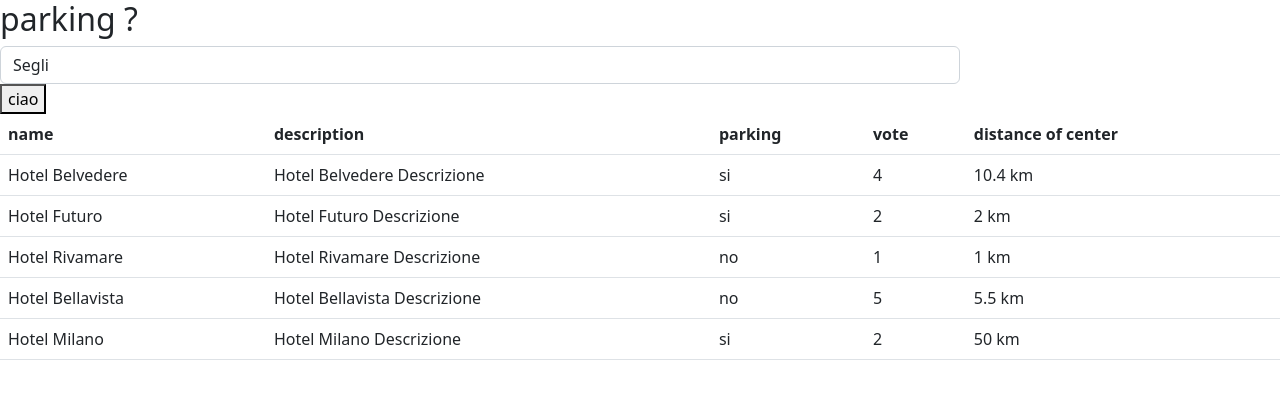
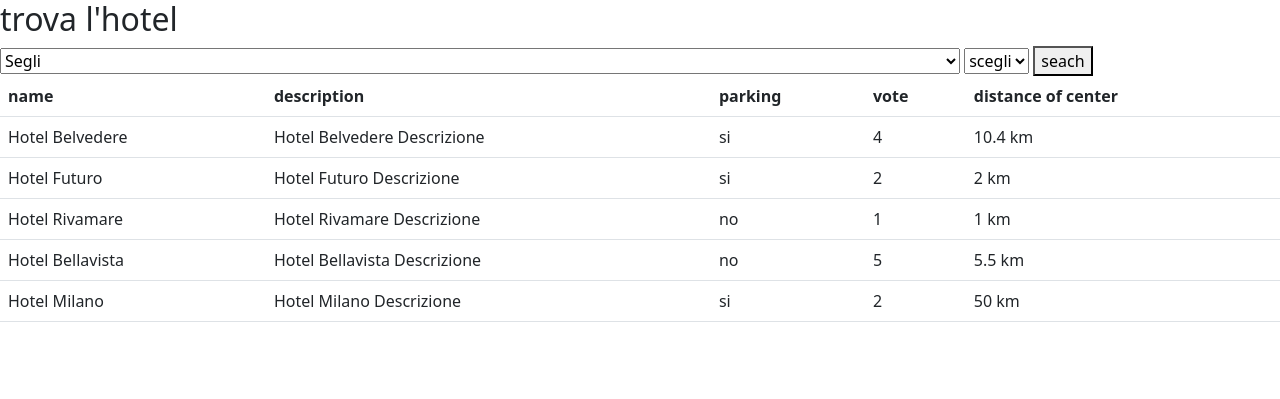
Before and after one commit to AlessioBonadonna/php-hotel, a PHP site: page / in a window 1280 px wide. Shown: the top 399 px of the page. Run offline with PHP 8.4, Linux system fonts and the light colour scheme.

Commit message:
|| secondo filtro non va

```diff
--- a/index.php
+++ b/index.php
@@ -42,16 +42,19 @@
 
     ];
 
-    if(isset($_GET['parking']) && !empty($_GET['parking'])){
-        //filtrare $ comics
-
-     //filtraggio
+    if((isset($_GET['parking']) && !empty($_GET['parking'])) && (isset($_GET['vote']) && !empty($_GET['vote']))){
+        $vote = $_GET ["vote"];
+var_dump($_GET['vote']);
      $temp=[];
+     $voted=[];
      // prendo il valore
       foreach($hotels as $item){
         $park=$item['parking']? 'si':'no';
-        if($park==$_GET['parking']){
+
+        if($park==$_GET['parking'] && $vote <= $_GET["vote"]){
+      $voted[]=$item;
     $temp[]=$item;
+
         }
      }
      $hotels= $temp;
@@ -85,15 +88,23 @@
 
     <form action="index.php" method="GET">
         <!-- PRENDO IL VALORE CHE MI SERVIRA DOPO IN NAME -->
-        <h2>parking ?</h2>
-        <select class="form-control form-control w-75" id="type" name="parking">
+        <h2>trova l'hotel</h2>
+        <select class=" w-75" id="type" name="parking">
 
             <option value="" selected>Segli</option>
             <option value="si">parking</option>
             <option value="no">no parking</option>
 
         </select>
-        <button type="submit">ciao</button>
+        <select name="vote" id="vote">
+            <option value="" selected>scegli </option>
+            <option value="1">1</option>
+            <option value="2">2</option>
+            <option value="3">3</option>
+            <option value="4">4</option>
+            <option value="5">5</option>
+        </select>
+        <button type="submit">seach</button>
 
     </form>
     <table class='table'>
```
